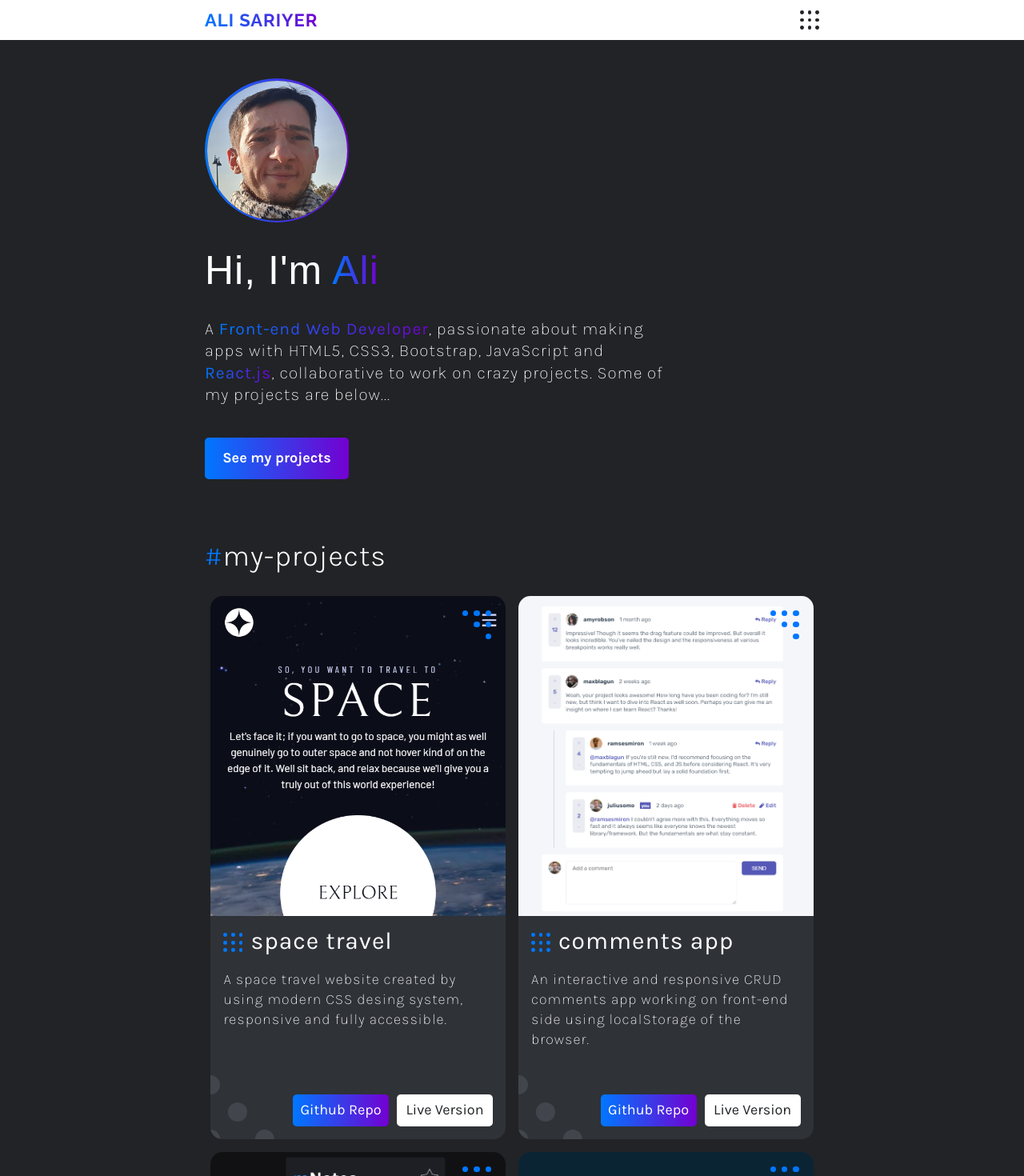
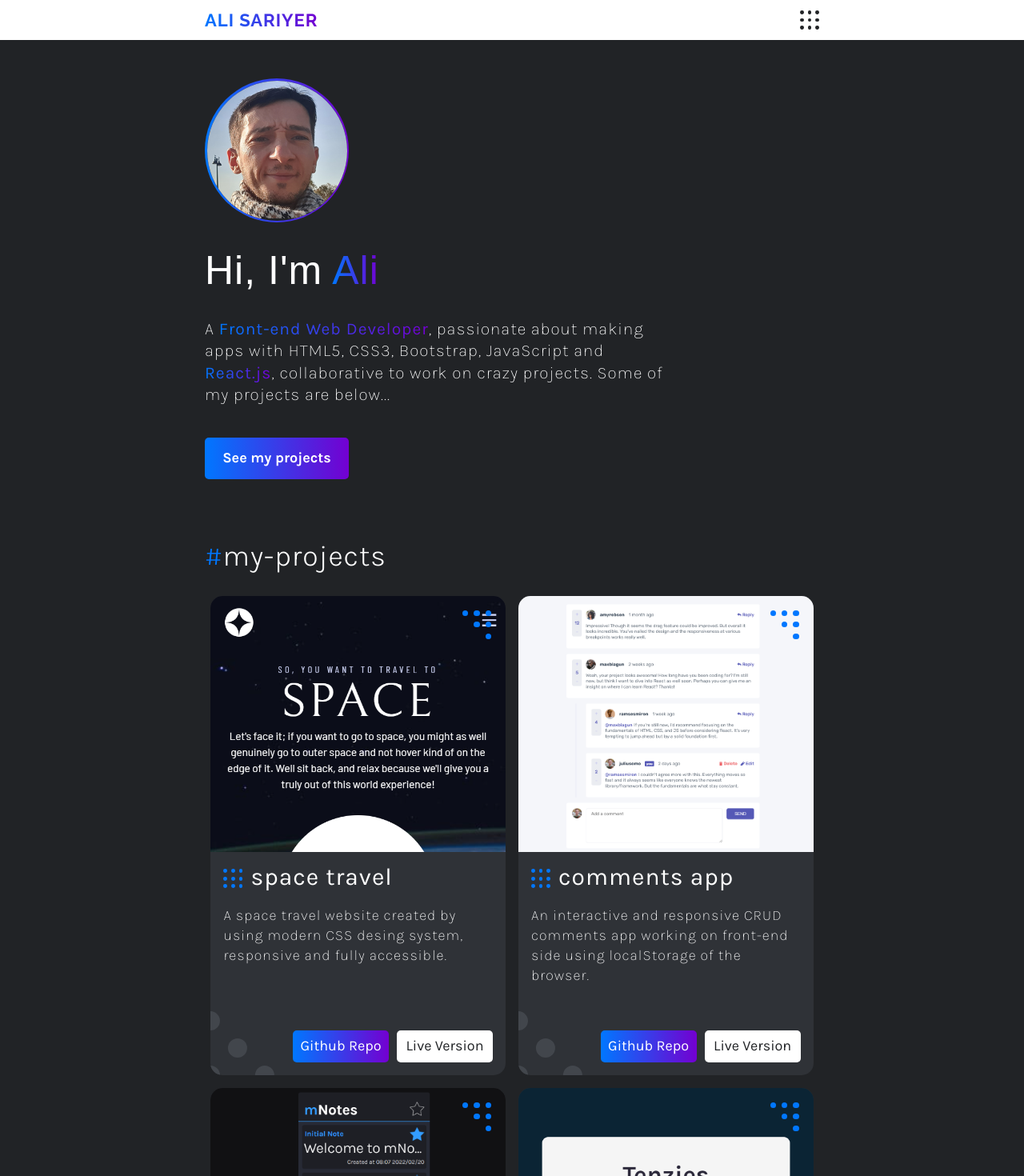
Before and after one commit to alisariyer/alisariyer, a React (Create React App) app: page / in a window 1280 px wide. Shown: the top 1470 px of the page at 80% size. Built offline with nearby package versions, Linux system fonts and the light colour scheme; a web font is replaced by a local one.

Commit message:
Update card-image height

```diff
--- a/src/css/main.css
+++ b/src/css/main.css
@@ -191,7 +191,7 @@
 
 .card-img--container {
   width: 100%;
-  height: calc(var(--rem) * 40);
+  height: calc(var(--rem) * 32);
   /* to use a triangle dot component as absolute */
   position: relative;
   overflow: hidden;
--- a/src/css/media.css
+++ b/src/css/media.css
@@ -57,10 +57,6 @@
 }
 
 @media screen and (min-width: 800px) {
-    .card-img--container {
-        height: calc(var(--rem) * 40);
-    }
-
     .card-detail {
         height: calc(var(--rem) * 14);
     }
```
